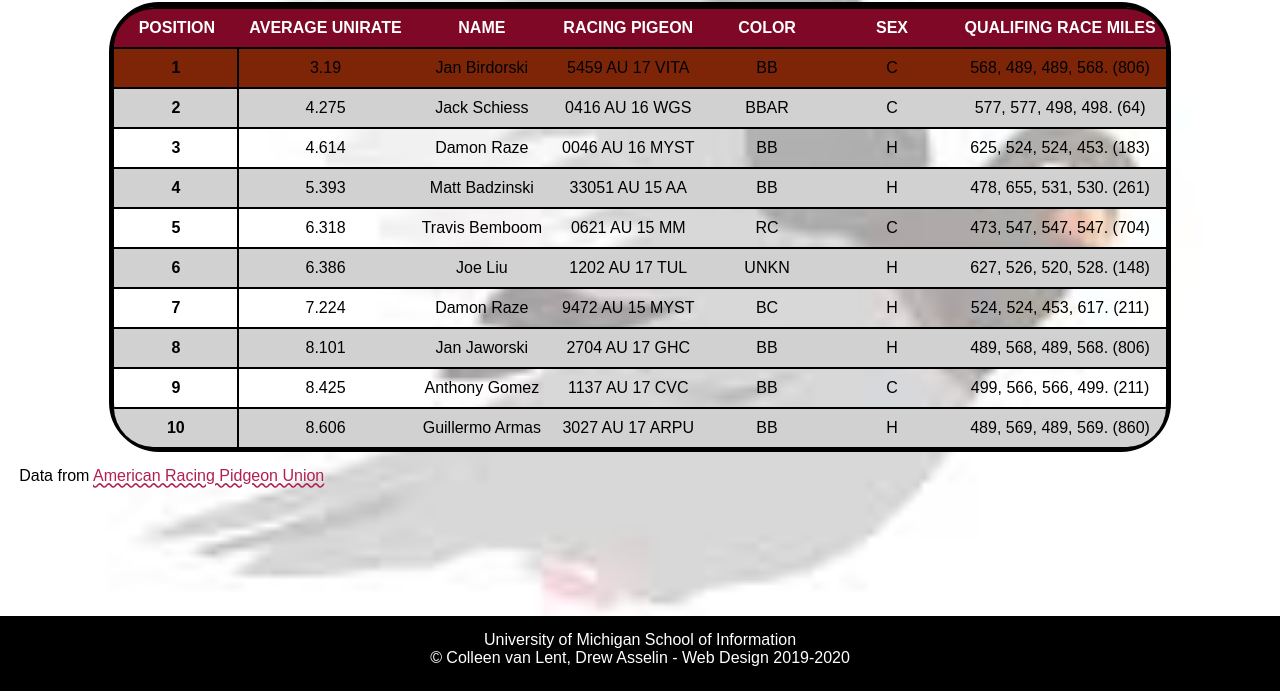
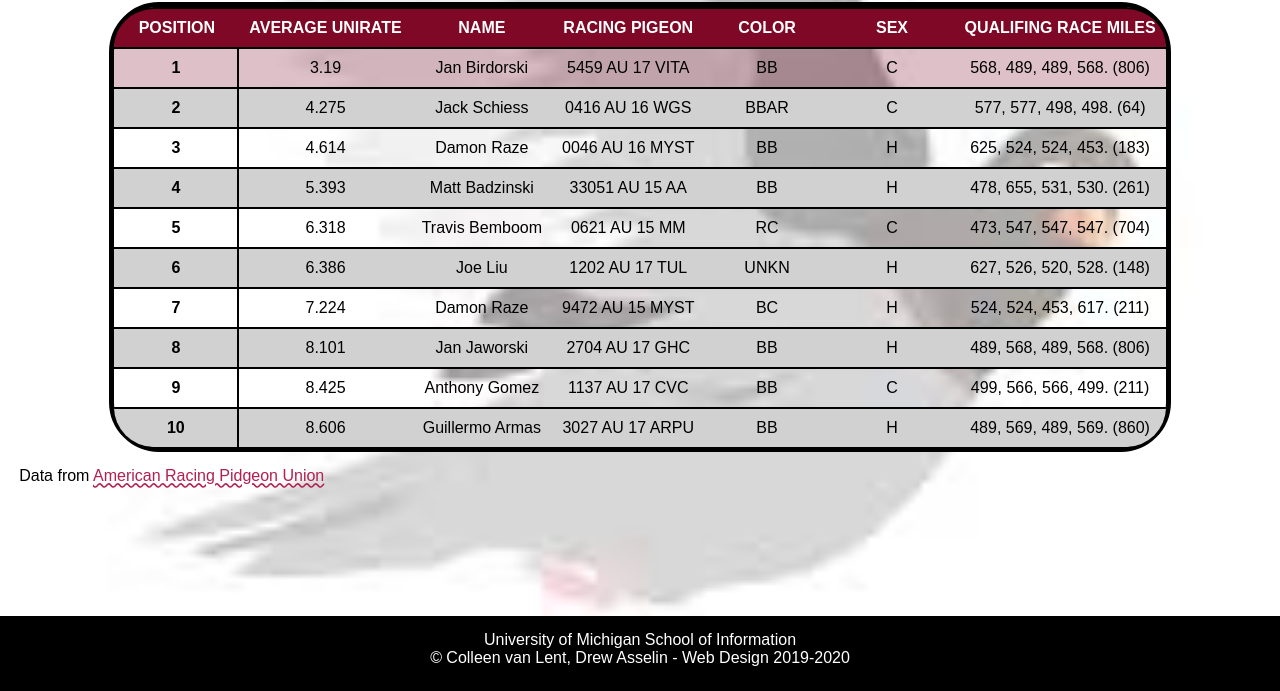
Before and after one commit to cathyxu0717/homework4-2021, a plain HTML site: page index.html in a window 1280 px wide. In both pictures the pointer is over the element 639 px from the left and 176 px from the top of the page. Shown: the part 109-800 px from the top of the page. Drawn offline with Linux system fonts and the light colour scheme; a web font is replaced by a local one.

Commit message:
Add files via upload

```diff
--- a/css/style.css
+++ b/css/style.css
@@ -127,8 +127,7 @@ tbody tr:nth-child(even) {
 }
 
 tbody tr:hover{
-  /* background-color: rgba(193,34,88,0.25); */
-  background-color: rgb(126,37,8);
+  background-color: rgba(126,8,37,0.25);
 }
 
 
```
